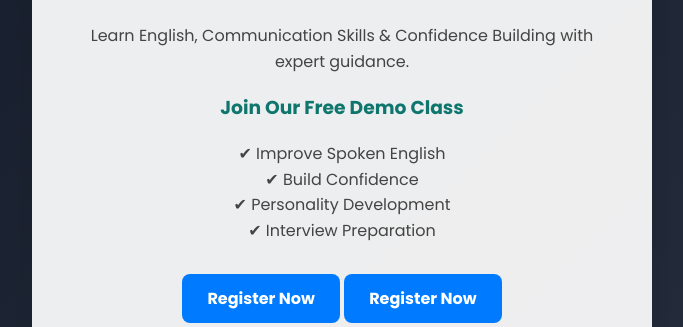
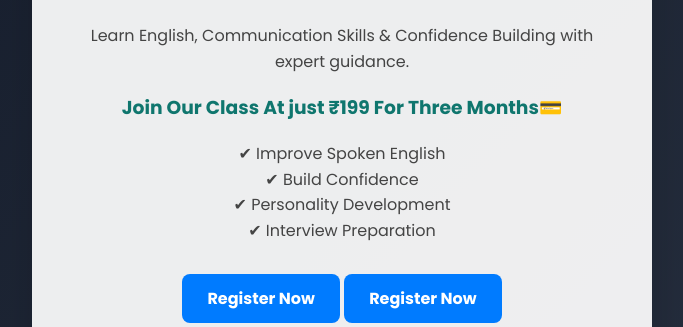
Before and after one commit to dhruvc-code/knowledge_nest, a Flask app: page / in a window 1280 px wide. Shown: the part 572-899 px from the top of the page, without its empty margins (298-981 px from the left). Run offline with Flask 3, Linux system fonts and the light colour scheme.

Commit message:
Update demo class heading with new pricing

```diff
--- a/templates/index.html
+++ b/templates/index.html
@@ -21,7 +21,7 @@ with expert guidance.
 
 
 
-<h3>Join Our Free Demo Class</h3>
+<h3>Join Our Class At just ₹199 For Three Months💳 </h3>
 
 <p>
 ✔ Improve Spoken English<br>
```
